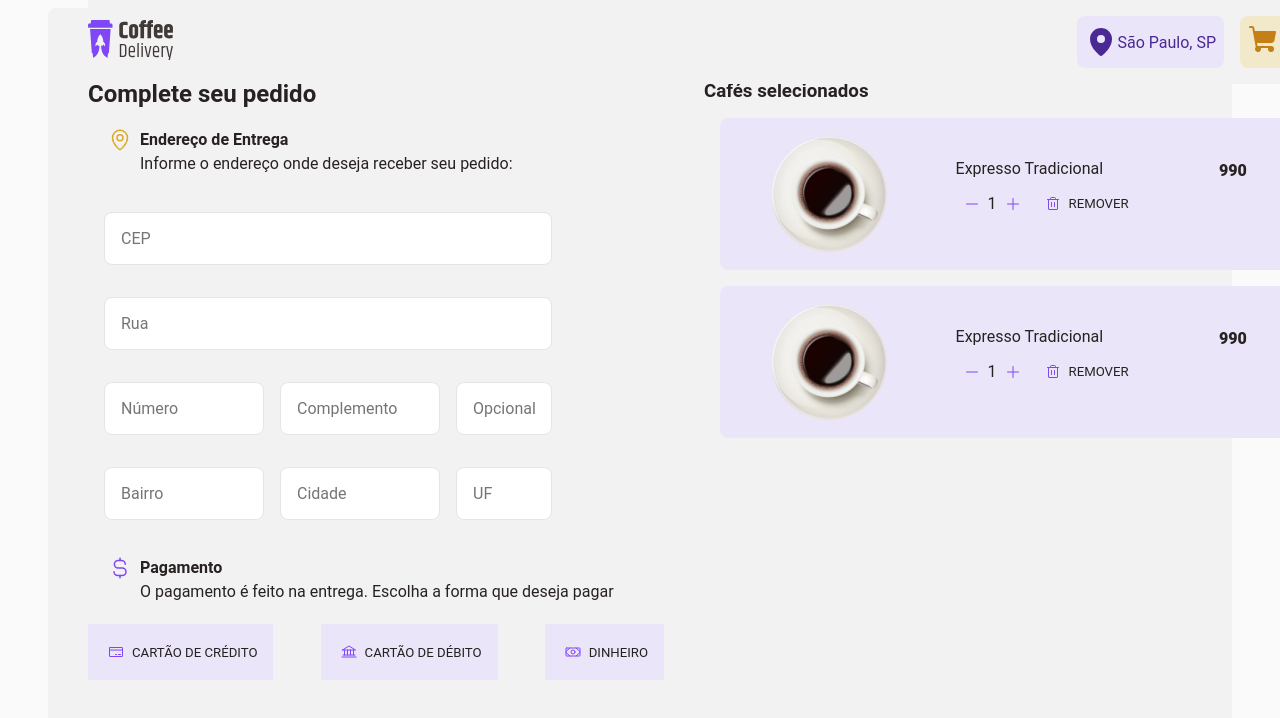
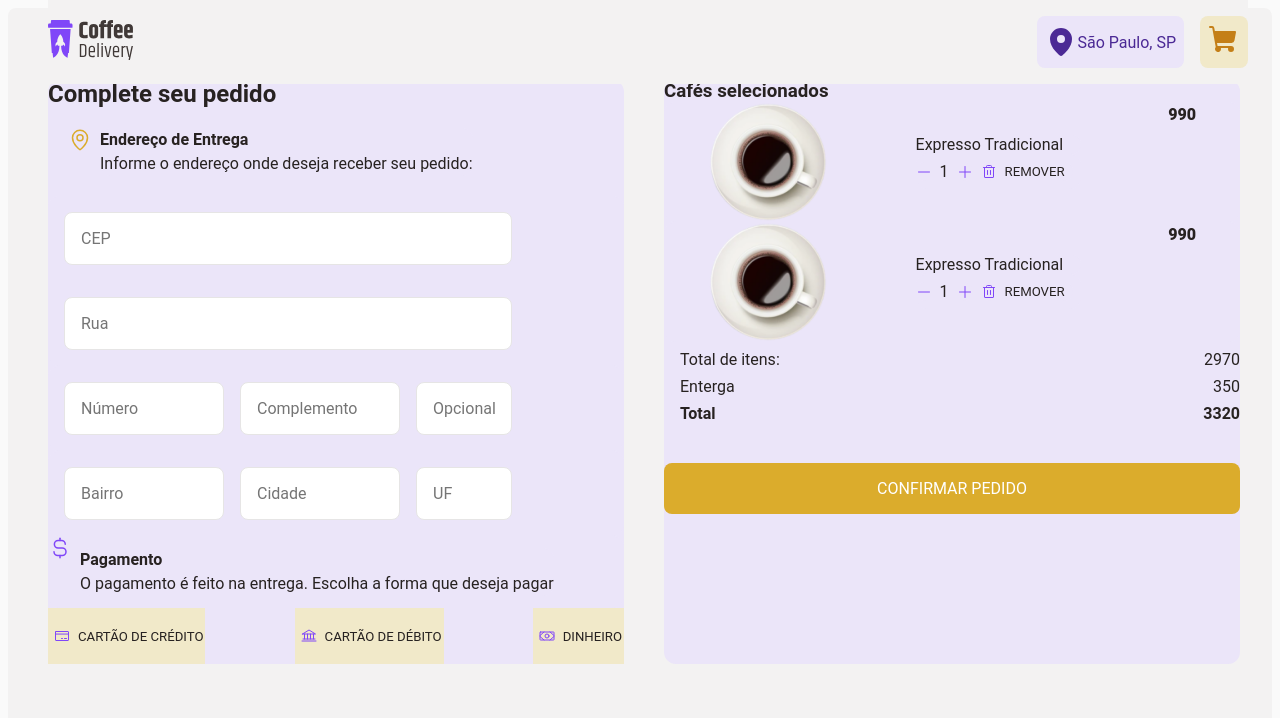
Before and after one commit to NearMaick/challenge-reactjs-coffeedelivery, a React (Vite) app: page /checkout in a window 1280 px wide. Shown: the top 718 px of the page. Built offline with nearby package versions, Linux system fonts and the light colour scheme.

Commit message:
style: Checkout #7

```diff
--- a/src/layouts/DefaultLayout/styles.ts
+++ b/src/layouts/DefaultLayout/styles.ts
@@ -1,9 +1,8 @@
 import styled from "styled-components";
 
 export const LayoutContainer = styled.div`
-  max-width: 74rem;
   height: calc(100vh - 1rem);
-  margin: 0.5rem auto;
+  margin: 0.5rem;
   padding: 2.5rem;
 
   background: ${(props) => props.theme["gray-300"]};
--- a/src/pages/Checkout/CheckoutCart/CheckoutItem/styles.ts
+++ b/src/pages/Checkout/CheckoutCart/CheckoutItem/styles.ts
@@ -1,7 +1,6 @@
 import styled from "styled-components";
 
 export const ItemContainer = styled.div`
-  width: 100%;
   background: ${(props) => props.theme["purple-100"]};
   border-radius: 8px;
 
@@ -9,43 +8,30 @@ export const ItemContainer = styled.div`
   align-items: center;
   justify-content: space-around;
 
-  margin: 1rem;
-  padding: 1rem;
-
   div:nth-child(3) {
     font-weight: 900;
-    padding-bottom: 3rem;
+    margin-bottom: 6rem;
   }
 
   svg {
     color: ${(props) => props.theme["purple-500"]};
-
-    height: 1rem;
-    width: 1rem;
   }
 `;
 
-export const ItemCounterContainer = styled.div`
-  display: flex;
-  flex-direction: column;
-`;
+export const ItemCounterContainer = styled.div``;
 
 export const ItemCounterContent = styled.div`
   display: flex;
-  justify-content: space-between;
 
   div {
     text-transform: uppercase;
 
     margin: 0.5rem 0.5rem 0.5rem 0;
-    padding: 0.5rem;
 
     display: flex;
     align-items: center;
 
     border-radius: 8px;
-
-    background: ${(props) => props.theme["purple-100"]};
 
     span {
       margin: 0 0.5rem;
--- a/src/pages/Checkout/CheckoutCart/index.tsx
+++ b/src/pages/Checkout/CheckoutCart/index.tsx
@@ -1,11 +1,12 @@
 import { CheckoutItem } from "./CheckoutItem";
+import { CheckoutCartContainer } from "./styles";
 
 export function CheckoutCart() {
   return (
-    <div>
+    <CheckoutCartContainer>
       <h3>Cafés selecionados</h3>
       <CheckoutItem />
       <CheckoutItem />
-    </div>
+    </CheckoutCartContainer>
   );
 }
--- a/src/pages/Checkout/CheckoutForm/styles.ts
+++ b/src/pages/Checkout/CheckoutForm/styles.ts
@@ -6,12 +6,15 @@ export const CheckoutFormHeaderContainer = styled.header`
   margin: 1.25rem;
 
   display: flex;
+  align-items: center;
 
   line-height: 1.5rem;
 
   svg {
     width: 2rem;
     height: 2rem;
+
+    margin-bottom: 1rem;
 
     padding: 0 0.5rem 0.5rem 0;
 
@@ -52,15 +55,15 @@ export const Form = styled.form`
 `;
 
 export const PaymentTypeContainer = styled.div`
-  margin: 1.25rem;
-
   display: flex;
+  align-items: center;
 
   line-height: 1.5rem;
 
   svg {
     width: 2rem;
     height: 2rem;
+    margin-bottom: 2.5rem;
 
     padding: 0 0.5rem 0.5rem 0;
 
@@ -80,13 +83,13 @@ export const PaymentTypeContent = styled.div`
   justify-content: space-between;
 
   span {
-    background: ${(props) => props.theme["purple-100"]};
+    background: ${(props) => props.theme["yellow-100"]};
     display: flex;
     align-items: center;
 
     font-size: 0.825rem;
 
-    padding: 1rem;
+    padding: 1rem 0.125rem;
   }
 
   svg {
--- a/src/pages/Checkout/index.tsx
+++ b/src/pages/Checkout/index.tsx
@@ -1,12 +1,29 @@
 import { CheckoutCart } from "./CheckoutCart";
 import { CheckoutForm } from "./CheckoutForm";
-import { CheckoutContainer } from "./styles";
+import { CheckoutContainer, SummaryContainer } from "./styles";
 
 export function Checkout() {
   return (
     <CheckoutContainer>
       <CheckoutForm />
-      <CheckoutCart />
+      <div>
+        <CheckoutCart />
+        <SummaryContainer>
+          <div>
+            <span>Total de itens:</span>
+            <span>2970</span>
+          </div>
+          <div>
+            <span>Enterga</span>
+            <span>350</span>
+          </div>
+          <div>
+            <span>Total</span>
+            <span>3320</span>
+          </div>
+        </SummaryContainer>
+        <button>confirmar pedido</button>
+      </div>
     </CheckoutContainer>
   );
 }
--- a/src/pages/Checkout/styles.ts
+++ b/src/pages/Checkout/styles.ts
@@ -5,4 +5,34 @@ export const CheckoutContainer = styled.div`
   grid-template-columns: repeat(2, 45vw);
 
   gap: 2.5rem;
+
+  div {
+    background: ${(props) => props.theme["purple-100"]};
+    border-radius: 12px;
+  }
+
+  button {
+    width: 100%;
+    margin: 2rem auto;
+    padding: 1rem;
+    text-transform: uppercase;
+    border: none;
+    background: ${(props) => props.theme["yellow-500"]};
+    color: ${(props) => props.theme.white};
+    border-radius: 8px;
+  }
 `;
+
+export const SummaryContainer = styled.div`
+  margin-left: 1rem;
+
+  div {
+    margin: 0.5rem 0;
+    display: flex;
+    justify-content: space-between;
+  }
+
+  div:last-child {
+    font-weight: 700;
+  }
+`;
```
